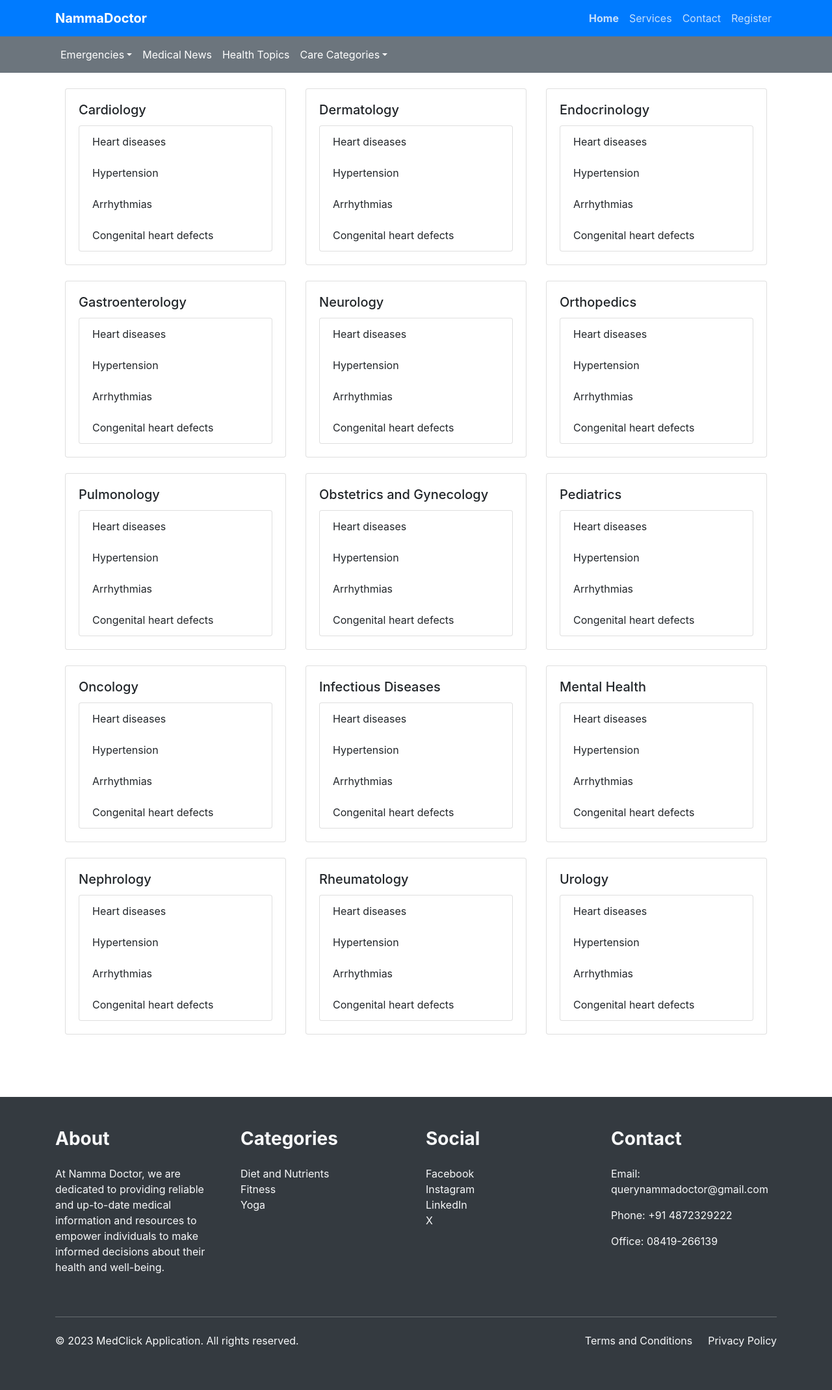
After one commit to AJAmit17/NammaDoctor, a Django app: page /health-topics/ in a window 1280 px wide. The commit adds this page. Shown: the whole page at 65% size. Run offline with Django 4.2, Linux system fonts and the light colour scheme; some libraries are stand-ins or nearby versions.

Commit message:
minor url changes

```diff
--- a/ndapp/templates/ndapp/base.html
+++ b/ndapp/templates/ndapp/base.html
@@ -70,7 +70,7 @@
                         <a href="{% url 'medicalnews' %}" class="nav-link" style="opacity: 1; color: white;">Medical News</a>
                     </li>
                     <li class="nav-item">
-                        <a href="" class="nav-link" style="opacity: 1; color: white;">Health Topics</a>
+                        <a href="{% url 'healthtopics' %}" class="nav-link" style="opacity: 1; color: white;">Health Topics</a>
                     </li>
                     <li class="nav-item dropdown">
                         <a href="#" class="nav-link dropdown-toggle" id="careCategoriesDropdown" data-bs-toggle="dropdown" aria-haspopup="true" aria-expanded="false" style="opacity: 1; color: white;">Care Categories</a>
@@ -150,8 +150,8 @@
             <div class="d-flex justify-content-between align-items-center">
                 <p>&copy; 2023 MedClick Application. All rights reserved.</p>
                 <ul class="list-unstyled d-flex space-x-4">
-                    <li><a href="#" class="text-light mx-4">Terms and Conditions</a></li>
-                    <li><a href="#" class="text-light">Privacy Policy</a></li>
+                    <li><a href="{% url 'tandc' %}" class="text-light mx-4">Terms and Conditions</a></li>
+                    <li><a href="{% url 'pp' %}" class="text-light">Privacy Policy</a></li>
                 </ul>
             </div>
         </div>
--- /dev/null
+++ b/ndapp/templates/ndapp/healthtopics.html
@@ -0,0 +1,297 @@
+{% extends 'ndapp/base.html' %}
+
+{% block title %}Services{% endblock %}
+
+{% block content %}
+<div class="container-fluid">
+    <div class="row">
+
+      <div class="col-md-4 mb-4">
+        <div class="card">
+          <div class="card-body">
+            <h5 class="card-title">Cardiology</h5>
+            <ul class="list-group">
+              <li class="list-group-item">Heart diseases</li>
+              <li class="list-group-item">Hypertension</li>
+              <li class="list-group-item">Arrhythmias</li>
+              <li class="list-group-item">Congenital heart defects</li>
+            </ul>
+          </div>
+        </div>
+      </div>
+
+      <div class="col-md-4 mb-4">
+        <div class="card">
+          <div class="card-body">
+            <h5 class="card-title">Dermatology</h5>
+            <ul class="list-group">
+              <li class="list-group-item">Heart diseases</li>
+              <li class="list-group-item">Hypertension</li>
+              <li class="list-group-item">Arrhythmias</li>
+              <li class="list-group-item">Congenital heart defects</li>
+            </ul>
+          </div>
+        </div>
+      </div>
+
+      <div class="col-md-4 mb-4">
+        <div class="card">
+          <div class="card-body">
+            <h5 class="card-title">Endocrinology</h5>
+            <ul class="list-group">
+              <li class="list-group-item">Heart diseases</li>
+              <li class="list-group-item">Hypertension</li>
+              <li class="list-group-item">Arrhythmias</li>
+              <li class="list-group-item">Congenital heart defects</li>
+            </ul>
+          </div>
+        </div>
+      </div>
+
+      <div class="col-md-4 mb-4">
+        <div class="card">
+          <div class="card-body">
+            <h5 class="card-title">Gastroenterology</h5>
+            <ul class="list-group">
+              <li class="list-group-item">Heart diseases</li>
+              <li class="list-group-item">Hypertension</li>
+              <li class="list-group-item">Arrhythmias</li>
+              <li class="list-group-item">Congenital heart defects</li>
+            </ul>
+          </div>
+        </div>
+      </div>
+
+      <div class="col-md-4 mb-4">
+        <div class="card">
+          <div class="card-body">
+            <h5 class="card-title">Neurology</h5>
+            <ul class="list-group">
+              <li class="list-group-item">Heart diseases</li>
+              <li class="list-group-item">Hypertension</li>
+              <li class="list-group-item">Arrhythmias</li>
+              <li class="list-group-item">Congenital heart defects</li>
+            </ul>
+          </div>
+        </div>
+      </div>
+
+      <div class="col-md-4 mb-4">
+        <div class="card">
+          <div class="card-body">
+            <h5 class="card-title">Orthopedics</h5>
+            <ul class="list-group">
+              <li class="list-group-item">Heart diseases</li>
+              <li class="list-group-item">Hypertension</li>
+              <li class="list-group-item">Arrhythmias</li>
+              <li class="list-group-item">Congenital heart defects</li>
+            </ul>
+          </div>
+        </div>
+      </div>
+
+      <div class="col-md-4 mb-4">
+        <div class="card">
+          <div class="card-body">
+            <h5 class="card-title">Pulmonology</h5>
+            <ul class="list-group">
+              <li class="list-group-item">Heart diseases</li>
+              <li class="list-group-item">Hypertension</li>
+              <li class="list-group-item">Arrhythmias</li>
+              <li class="list-group-item">Congenital heart defects</li>
+            </ul>
+          </div>
+        </div>
+      </div>
+
+      <div class="col-md-4 mb-4">
+        <div class="card">
+          <div class="card-body">
+            <h5 class="card-title">Obstetrics and Gynecology</h5>
+            <ul class="list-group">
+              <li class="list-group-item">Heart diseases</li>
+              <li class="list-group-item">Hypertension</li>
+              <li class="list-group-item">Arrhythmias</li>
+              <li class="list-group-item">Congenital heart defects</li>
+            </ul>
+          </div>
+        </div>
+      </div>
+
+      <div class="col-md-4 mb-4">
+        <div class="card">
+          <div class="card-body">
+            <h5 class="card-title">Pediatrics</h5>
+            <ul class="list-group">
+              <li class="list-group-item">Heart diseases</li>
+              <li class="list-group-item">Hypertension</li>
+              <li class="list-group-item">Arrhythmias</li>
+              <li class="list-group-item">Congenital heart defects</li>
+            </ul>
+          </div>
+        </div>
+      </div>
+
+      <div class="col-md-4 mb-4">
+        <div class="card">
+          <div class="card-body">
+            <h5 class="card-title">Oncology</h5>
+            <ul class="list-group">
+              <li class="list-group-item">Heart diseases</li>
+              <li class="list-group-item">Hypertension</li>
+              <li class="list-group-item">Arrhythmias</li>
+              <li class="list-group-item">Congenital heart defects</li>
+            </ul>
+          </div>
+        </div>
+      </div>
+
+      <div class="col-md-4 mb-4">
+        <div class="card">
+          <div class="card-body">
+            <h5 class="card-title">Infectious Diseases</h5>
+            <ul class="list-group">
+              <li class="list-group-item">Heart diseases</li>
+              <li class="list-group-item">Hypertension</li>
+              <li class="list-group-item">Arrhythmias</li>
+              <li class="list-group-item">Congenital heart defects</li>
+            </ul>
+          </div>
+        </div>
+      </div>
+
+      <div class="col-md-4 mb-4">
+        <div class="card">
+          <div class="card-body">
+            <h5 class="card-title">Mental Health</h5>
+            <ul class="list-group">
+              <li class="list-group-item">Heart diseases</li>
+              <li class="list-group-item">Hypertension</li>
+              <li class="list-group-item">Arrhythmias</li>
+              <li class="list-group-item">Congenital heart defects</li>
+            </ul>
+          </div>
+        </div>
+      </div>
+
+      <div class="col-md-4 mb-4">
+        <div class="card">
+          <div class="card-body">
+            <h5 class="card-title">Nephrology</h5>
+            <ul class="list-group">
+              <li class="list-group-item">Heart diseases</li>
+              <li class="list-group-item">Hypertension</li>
+              <li class="list-group-item">Arrhythmias</li>
+              <li class="list-group-item">Congenital heart defects</li>
+            </ul>
+          </div>
+        </div>
+      </div>
+
+      <div class="col-md-4 mb-4">
+        <div class="card">
+          <div class="card-body">
+            <h5 class="card-title">Rheumatology</h5>
+            <ul class="list-group">
+              <li class="list-group-item">Heart diseases</li>
+              <li class="list-group-item">Hypertension</li>
+              <li class="list-group-item">Arrhythmias</li>
+              <li class="list-group-item">Congenital heart defects</li>
+            </ul>
+          </div>
+        </div>
+      </div>
+
+      <div class="col-md-4 mb-4">
+        <div class="card">
+          <div class="card-body">
+            <h5 class="card-title">Urology</h5>
+            <ul class="list-group">
+              <li class="list-group-item">Heart diseases</li>
+              <li class="list-group-item">Hypertension</li>
+              <li class="list-group-item">Arrhythmias</li>
+              <li class="list-group-item">Congenital heart defects</li>
+            </ul>
+          </div>
+        </div>
+      </div>
+
+    </div>
+  </div>
+{% endblock %}
+
+2. **Dermatology:**
+   - Skin conditions (eczema, psoriasis, acne)
+   - Skin cancer
+   - Dermatitis
+   - Allergies and sensitivities
+
+3. **Endocrinology:**
+   - Diabetes (Type 1, Type 2)
+   - Thyroid disorders
+   - Hormonal imbalances
+   - Adrenal disorders
+
+4. **Gastroenterology:**
+   - Gastrointestinal diseases (ulcers, Crohn's disease, colitis)
+   - Irritable bowel syndrome (IBS)
+   - Liver diseases (hepatitis, cirrhosis)
+
+5. **Neurology:**
+   - Neurodegenerative diseases (Alzheimer's, Parkinson's)
+   - Stroke
+   - Epilepsy
+   - Migraines and headaches
+
+6. **Orthopedics:**
+   - Bone fractures
+   - Arthritis
+   - Spinal disorders
+   - Sports injuries
+
+7. **Pulmonology:**
+   - Respiratory diseases (asthma, chronic obstructive pulmonary disease - COPD)
+   - Pneumonia
+   - Lung cancer
+
+8. **Obstetrics and Gynecology:**
+   - Pregnancy and childbirth
+   - Menstrual disorders
+   - Polycystic ovary syndrome (PCOS)
+   - Endometriosis
+
+9. **Pediatrics:**
+   - Child growth and development
+   - Childhood vaccinations
+   - Pediatric diseases (measles, mumps, chickenpox)
+   - Attention deficit hyperactivity disorder (ADHD)
+
+10. **Oncology:**
+    - Cancer types (breast, lung, colon, prostate, etc.)
+    - Cancer treatment options (chemotherapy, radiation, immunotherapy)
+    - Palliative care and pain management
+
+11. **Infectious Diseases:**
+    - Viral infections (HIV/AIDS, influenza, COVID-19)
+    - Bacterial infections (tuberculosis, strep throat)
+    - Parasitic infections (malaria, Lyme disease)
+
+12. **Mental Health:**
+    - Depression
+    - Anxiety disorders
+    - Schizophrenia
+    - Bipolar disorder
+
+13. **Nephrology:**
+    - Kidney diseases
+    - Kidney stones
+    - Dialysis and kidney transplantation
+
+14. **Rheumatology:**
+    - Autoimmune diseases (rheumatoid arthritis, lupus)
+    - Joint and connective tissue disorders
+
+15. **Urology:**
+    - Urinary tract infections (UTIs)
+    - Kidney and bladder issues
+    - Prostate problems,make this into cards in bootsstraph
--- a/ndapp/templates/ndapp/home.html
+++ b/ndapp/templates/ndapp/home.html
@@ -21,7 +21,7 @@
         <section class="jumbotron text-center" style="background-image: url('https://img.freepik.com/free-photo/close-up-doctor-with-stethoscope_23-2149191355.jpg?w=740&t=st=1692872802~exp=1692873402~hmac=4d23df4730ad953a51f4bcb1e9dfec22847218cfb6c7bf214594b71a31b2c221'); background-size: cover;">
           <div class="bg-overlay"></div>
           <div class="text-overlay">
-              <h1>Welcome to Our Medical Apps</h1>
+              <h1>Welcome to NammaDoctor</h1>
               <p class="lead">Explore our medical services and features.</p>
               <a href="#features" class="btn btn-primary">Learn More</a>
           </div>
--- a/ndapp/urls.py
+++ b/ndapp/urls.py
@@ -7,4 +7,7 @@ urlpatterns = [
     path('contact/',views.contact, name="contact"),
     path('emergency-guidelines/',views.emergencies, name="emergency-guidelines"),
     path('medical-news/',views.medicalNews, name="medicalnews"),
+    path('health-topics/',views.healthtopics, name="healthtopics"),
+    path('terms-and-conditions/',views.termsandconditions, name="tandc"),
+    path('privacy-policy/',views.privacypolicy, name="pp"),
 ]
--- a/ndapp/views.py
+++ b/ndapp/views.py
@@ -48,3 +48,18 @@ def medicalNews(requests):
     return render(requests, 'ndapp/medicalnews.html',{
         'title': 'Medical News'
     })
+
+def healthtopics(requests):
+    return render(requests, 'ndapp/healthtopics.html',{
+        'title': 'Health Topics'
+    })
+
+def termsandconditions(requests):
+    return render(requests, 'ndapp/tandc.html',{
+        'title': 'Terms and Conditions'
+    })
+
+def privacypolicy(requests):
+    return render(requests, 'ndapp/pp.html',{
+        'title': 'Privacy Policy'
+    })
```
Also changed, not shown: ndapp/templates/ndapp/pp.html (added, +33 -0 lines), ndapp/templates/ndapp/services.html (+8 -44 lines), ndapp/templates/ndapp/tandc.html (added, +29 -0 lines).
